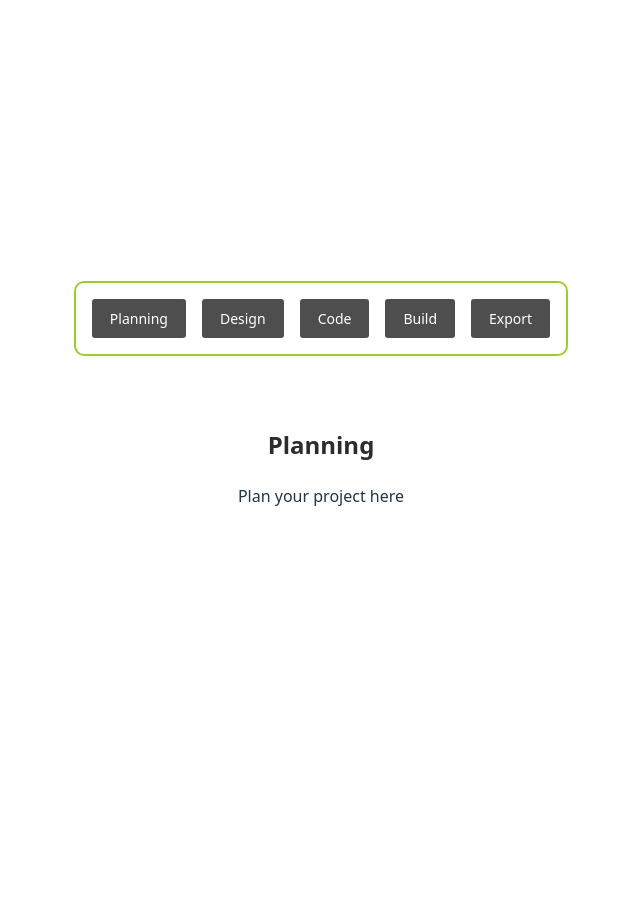
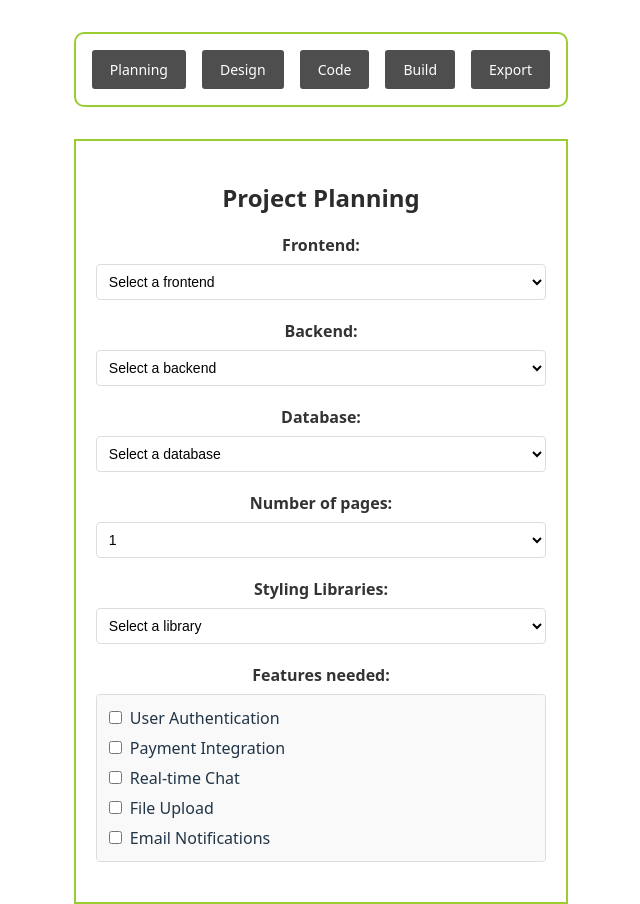
Before and after one commit to bharratgehlot/Polaris, a React (Vite) app: page /planning in a window 1280 px wide. Shown: the whole page, without its empty margins (319-959 px from the left). Before the commit the page ends 800 px from the top, so only its background shows below. Built offline with nearby package versions, Linux system fonts and the light colour scheme.

Commit message:
Worked on planning component

```diff
--- a/src/components/Planning.css
+++ b/src/components/Planning.css
@@ -2,6 +2,7 @@
   padding: 20px;
   max-width: 800px;
   margin: 0 auto;
+  border: 2px solid yellowgreen;
 }
 
 .planning-title {
@@ -9,3 +10,49 @@
   margin-bottom: 20px;
   color: #2c2c2c;
 }
+
+
+.input-group {
+  margin-bottom: 20px;
+}
+
+.input-label {
+  display: block;
+  font-weight: bold;
+  margin-bottom: 8px;
+  color: #333;
+}
+
+.options-scroll {
+  max-height: 150px;
+  background: #f9f9f9;
+  overflow-y: auto;
+  border-radius: 4px;
+  border: 1px solid #ddd;
+  padding: 8px;
+}
+
+.option-item {
+  display: flex;
+  align-items: center;
+  padding: 4px 0;
+}
+
+.option-item input {
+  margin-right: 8px;
+}
+
+.option-item label {
+  cursor: pointer;
+  font-weight: normal;
+}
+
+
+.dropdown-select {
+  width: 100%;
+  padding: 8px;
+  border: 1px solid #ddd;
+  border-radius: 4px;
+  background: #fff;
+  font-size: 14px;
+}
--- a/src/components/Planning.jsx
+++ b/src/components/Planning.jsx
@@ -1,10 +1,115 @@
 import './Planning.css'
 
 function Planning() {
+  const frontendOptions = ['React', 'Vue', 'Angular', 'Svelte', 'Next.js', 'Nuxt.js', 'HTML, CSS, Javascript']
+  const backendOptions = ['None','Node.js', 'Python', 'Java', 'C#', '.NET', 'PHP', 'Go']
+  const databaseOptions = ['None','MongoDB', 'PostgreSQL', 'MySQL', 'SQLite', 'Redis', 'Firebase']
+  const featuresOptions = ['User Authentication', 'Payment Integration', 'Real-time Chat', 'File Upload', 'Email Notifications', 'Search Functionality', 'Admin Dashboard', 'API Integration', 'Dark Mode', 'Mobile Responsive']
+
+
   return (
     <div className="planning-container">
-      <h2 className="planning-title">Planning</h2>
-      <p>Plan your project here</p>
+      <h2 className="planning-title">Project Planning</h2>
+
+      <div className="input-group">
+        <label className="input-label">Frontend:</label>
+        <select className="dropdown-select">
+          <option value="">Select a frontend</option>
+          {frontendOptions.map(option => (
+            <option key={option} value={option.toLowerCase()}>
+              {option}
+            </option>
+          ))}
+        </select>
+      </div>
+
+
+      <div className="input-group">
+        <label className="input-label">Backend:</label>
+        <select className="dropdown-select">
+          <option value="">Select a backend</option>
+          {backendOptions.map(option => (
+            <option key={option} value={option.toLowerCase()}>
+              {option}
+            </option>
+          ))}
+        </select>
+      </div>
+
+
+     <div className="input-group">
+       <label className="input-label">Database:</label>
+       <select className="dropdown-select">
+         <option value="">Select a database</option>
+         {databaseOptions.map(option => (
+           <option key={option} value={option.toLowerCase()}>
+             {option}
+           </option>
+         ))}
+       </select>
+     </div>
+
+
+
+<div className="input-group">
+  <label className="input-label">Number of pages:</label>
+  <select className="dropdown-select">
+    <option value="1">1</option>
+    <option value="2">2</option>
+    <option value="3">3</option>
+    <option value="4">4</option>
+    <option value="5">5</option>
+    <option value="6">6</option>
+    <option value="7">7</option>
+    <option value="8">8</option>
+    <option value="9">9</option>
+    <option value="10+">10+</option>
+  </select>
+</div>
+
+<div className="input-group">
+  <label className="input-label">Styling Libraries:</label>
+  <select className="dropdown-select">
+    <option value="">Select a library</option>
+    <option value="tailwind">Tailwind CSS</option>
+    <option value="bootstrap">Bootstrap</option>
+    <option value="plain-css">Plain CSS</option>
+    <option value="materialui">Material-UI</option>
+    <option value="antd">Ant Design</option>
+    <option value="chakra">Chakra UI</option>
+    <option value="bulma">Bulma</option>
+    <option value="semantic">Semantic UI</option>
+    <option value="foundation">Foundation</option>
+  </select>
+</div>
+
+
+
+<div className="input-group">
+  <label className="input-label">Features needed:</label>
+  <div className="options-scroll">
+    {featuresOptions.map(option => (
+      <div key={option} className="option-item">
+        <input type="checkbox" id={`features-${option}`} />
+        <label htmlFor={`features-${option}`}>{option}</label>
+      </div>
+    ))}
+  </div>
+</div>
+
+
+
+
+
+
+
+
+
+
+
+
+
+
     </div>
   )
 }
```
